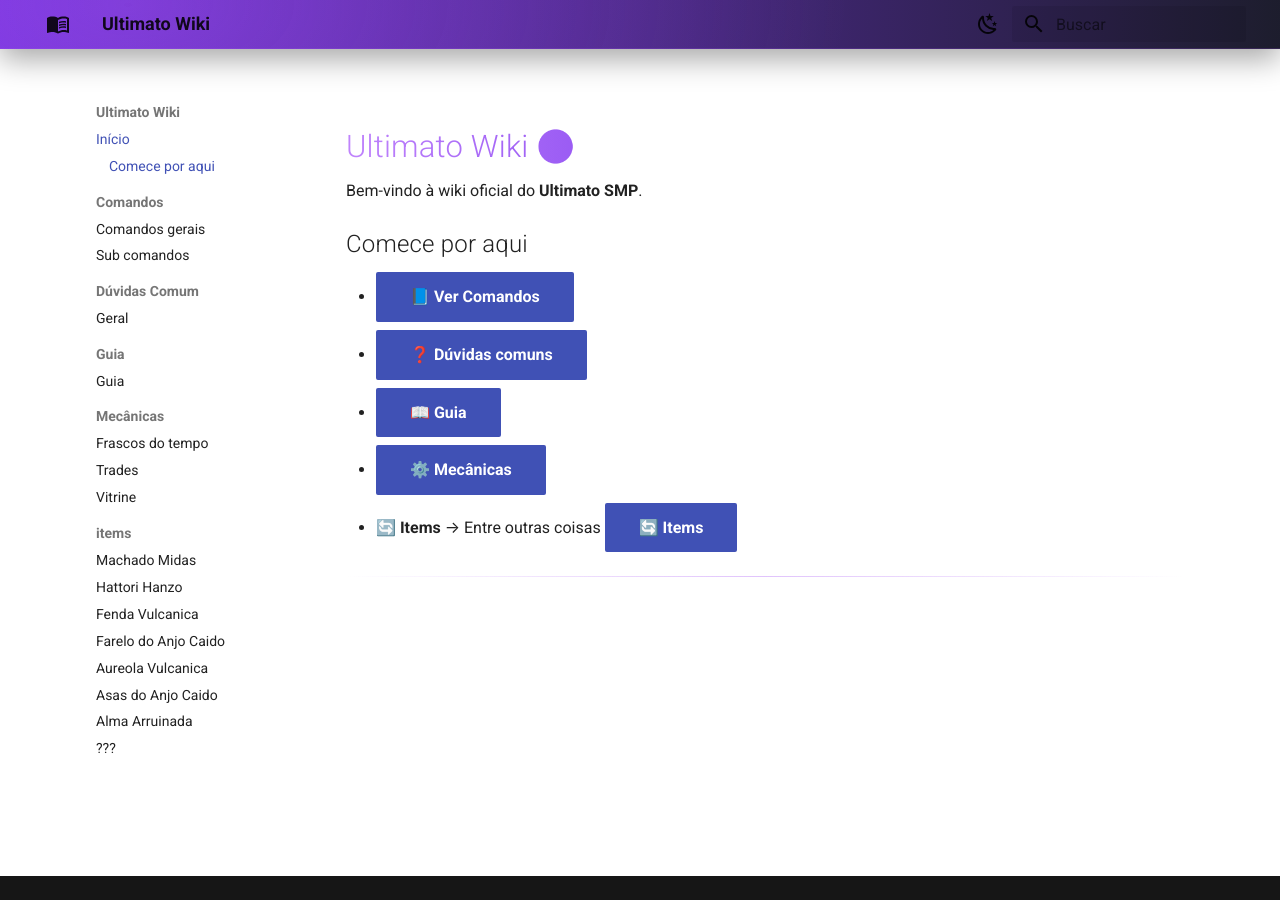
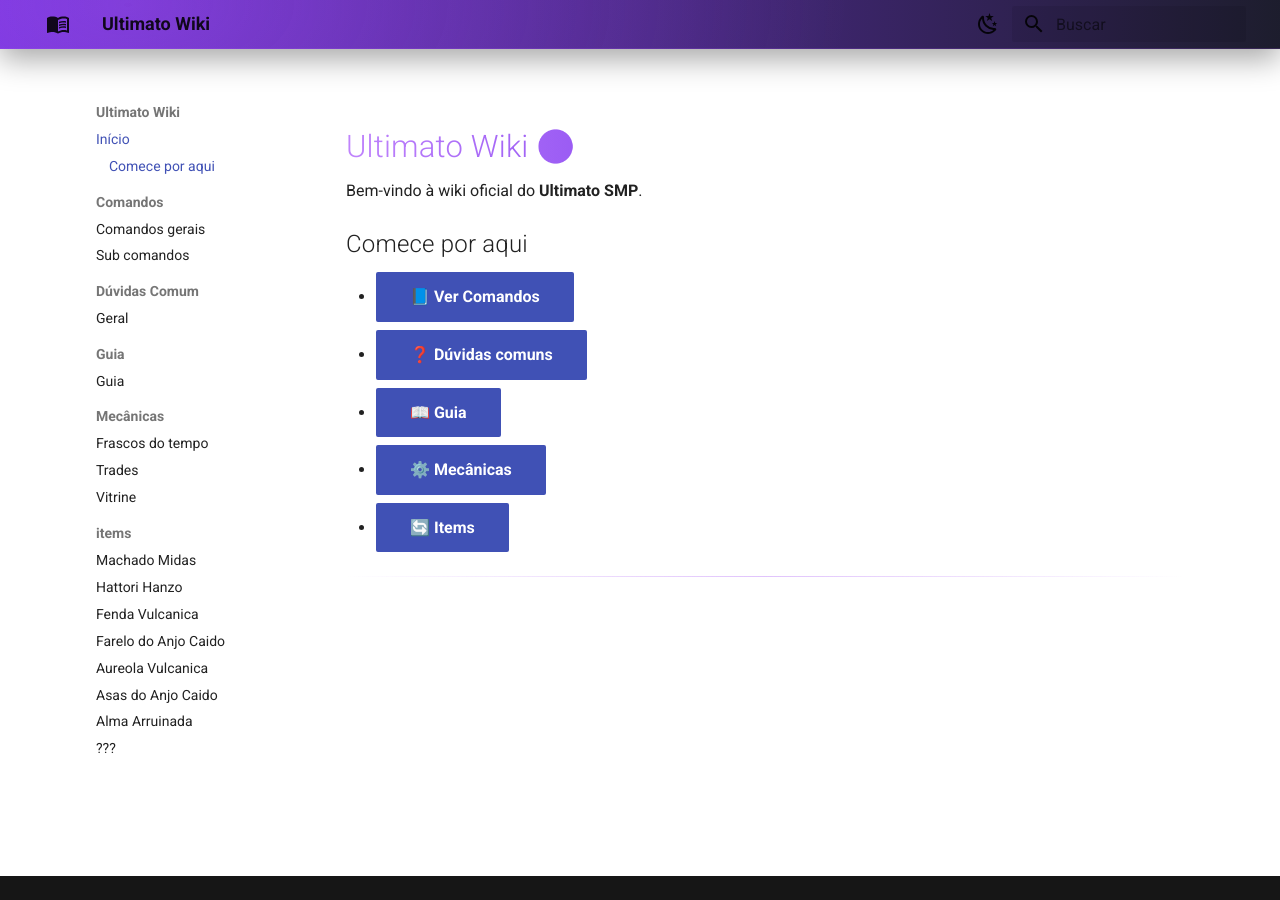
Before and after one commit to Dinner33/ultimato-wiki, an MkDocs documentation site: the page built from docs/index.md, in a window 1280 px wide. Built offline with MkDocs 1.6.1 and Material for MkDocs 9.7.7, drawn with Linux system fonts in a browser that asks for light colours.

Commit message:
Update index.md

```diff
--- a/docs/index.md
+++ b/docs/index.md
@@ -7,5 +7,5 @@ Bem-vindo à wiki oficial do **Ultimato SMP**.
 - [❓ Dúvidas comuns](duvidascomum/duvidascomum.md){ .md-button .md-button--primary }
 - [📖 Guia](guia/inicio.md){ .md-button .md-button--primary }
 - [⚙️ Mecânicas](mecanicas/mecanicas.md){ .md-button .md-button--primary }
-- 🔄 **Items** → Entre outras coisas [🔄 Items](items/machado-midas){ .md-button .md-button--primary }
+- [🔄 Items](items/machado-midas){ .md-button .md-button--primary }
 ---
```
